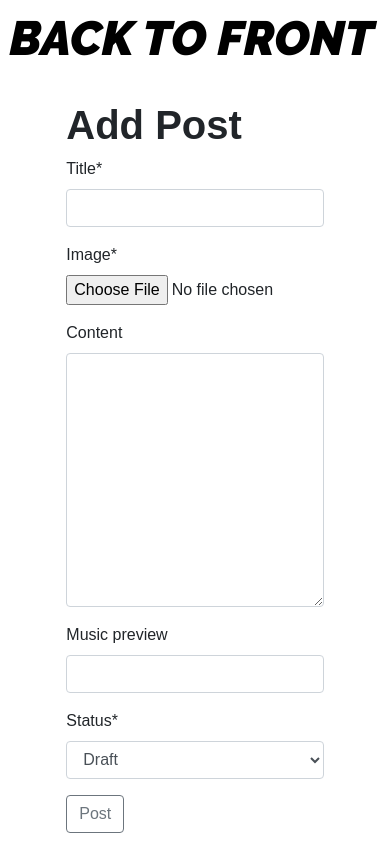
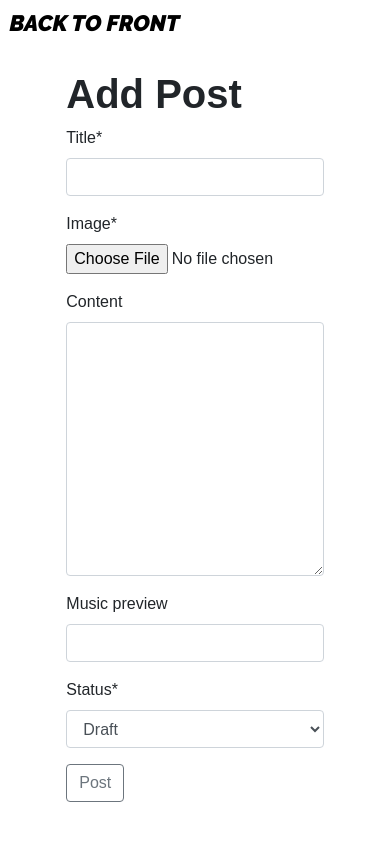
Before and after one commit to SamRidding/btf1, a Django app: page /add_post/ in a window 390 px wide. After the commit the page ends 802 px from the top, so only its background shows below. Run offline with Django 3.2, Linux system fonts and the light colour scheme; the visitor is signed in with stand-in values (Sample User, id 1); some libraries are stand-ins or nearby versions; some web fonts are replaced.

Commit message:
Add body styling to fix responsivity issue

```diff
--- a/static/css/base.css
+++ b/static/css/base.css
@@ -4,6 +4,11 @@
     padding: 0;
     margin: 0;
     border: none;
+}
+
+body {
+    width: 100%;
+    position: absolute;
 }
 
 /*--------------------------------- Navigation*/
@@ -98,7 +103,7 @@ nav {
         margin: 0.6rem 0.6rem;
     }
 
-    #logo a {
+    #logo h2 {
         font-size: 1.4rem;
     }
 
```
